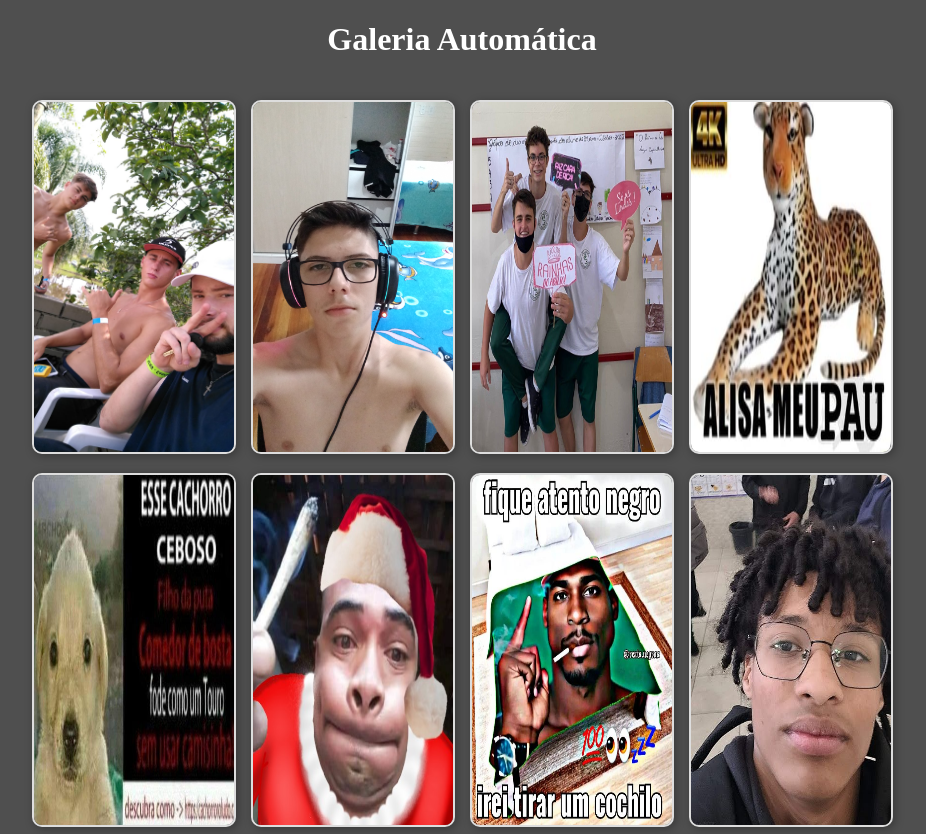
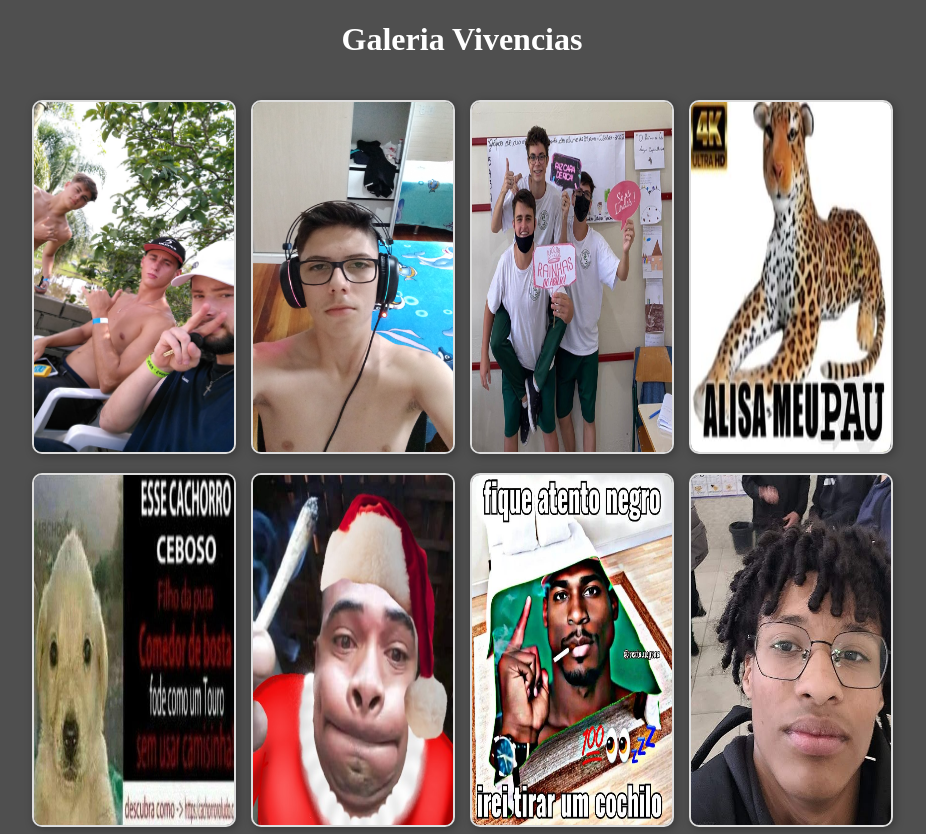
Before and after one commit to PhNx01/tufos-gang, a plain HTML site: page fotos.html in a window 1280 px wide. Shown: the top 834 px of the page, without its empty margins (178-1104 px from the left). Drawn offline with Linux system fonts and the light colour scheme.

Commit message:
atualização de nome de fotos

```diff
--- a/fotos.html
+++ b/fotos.html
@@ -13,7 +13,7 @@
 
 <body>
 
-    <h1 style="text-align: center;">Galeria Automática</h1>
+    <h1 style="text-align: center;">Galeria Vivencias</h1>
     <div class="gallery" id="gallery"></div>
 
 </body>
```
